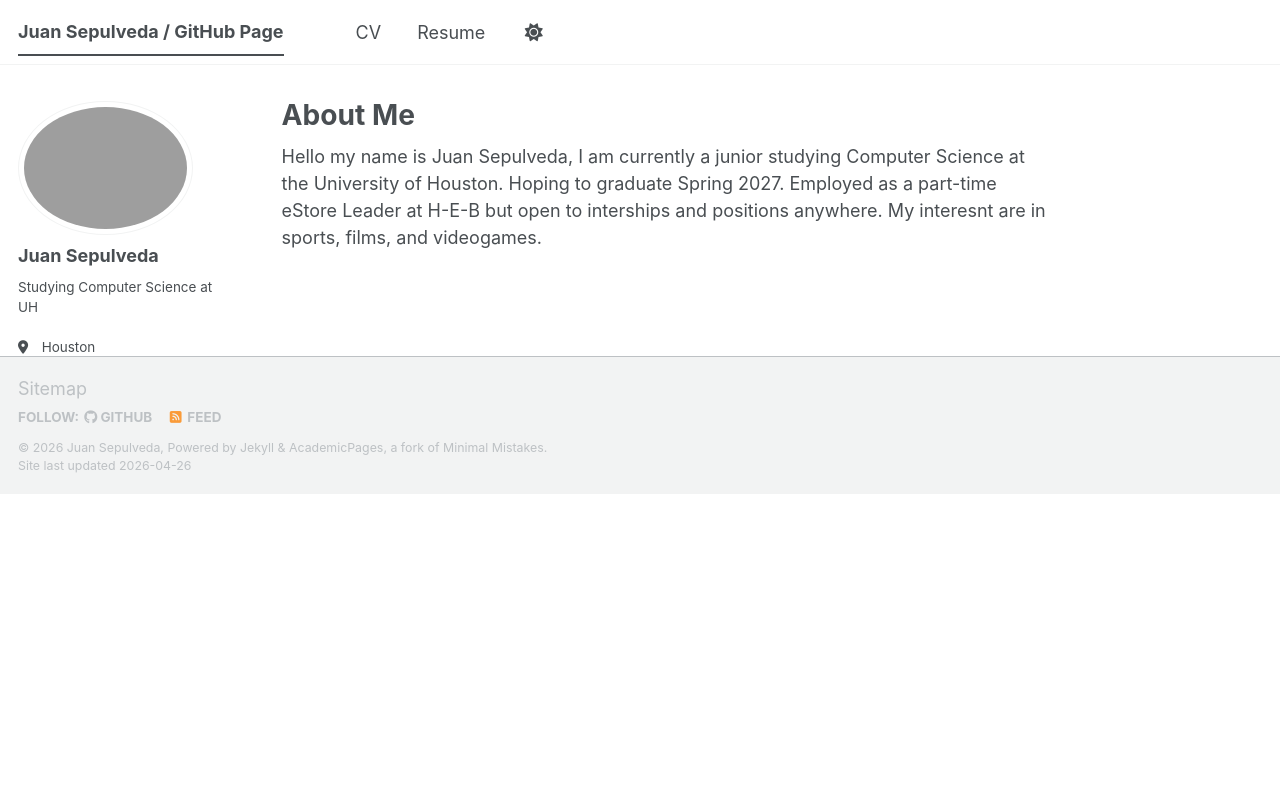
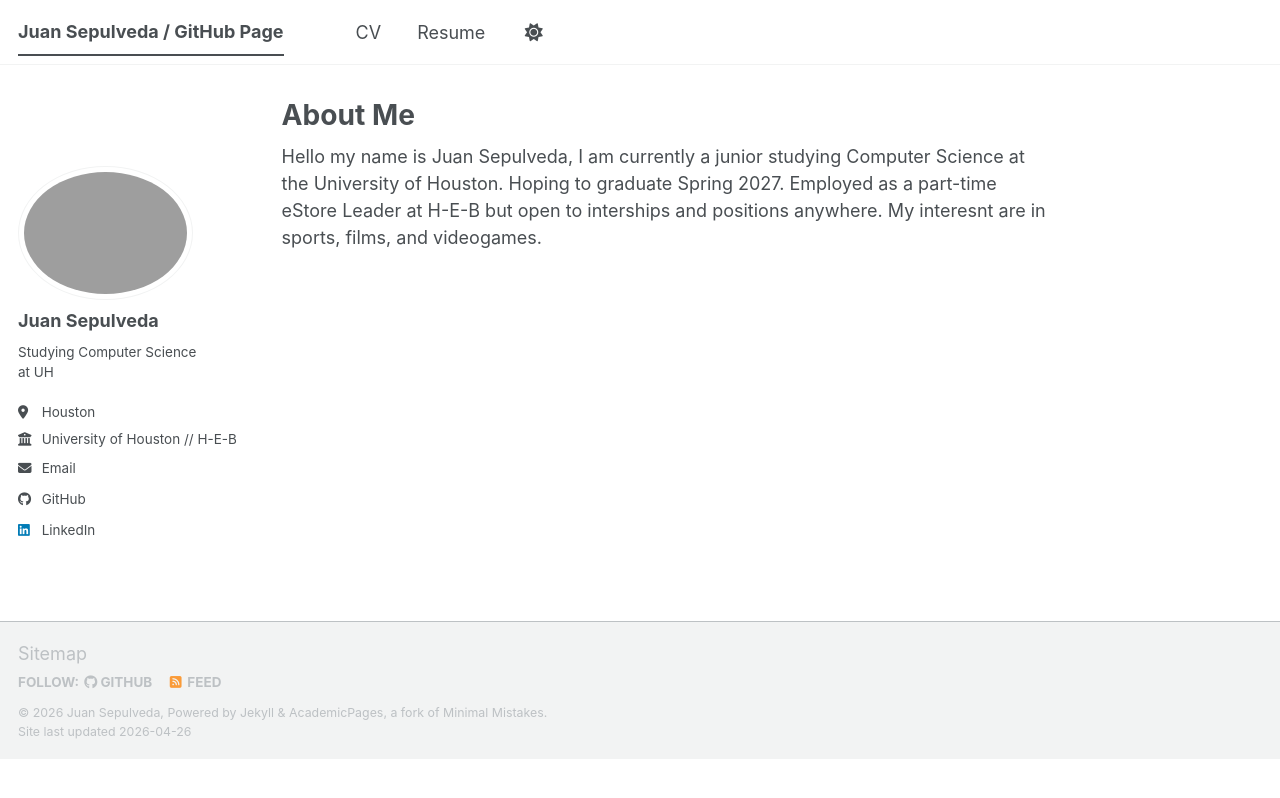
Before and after one commit to juan-3ep/juan-3ep.github.io, a Jekyll site: the page built from _pages/about.md, in a window 1280 px wide. Shown: the top 798 px of the page. Built offline with Jekyll 4.4.1, drawn with Linux system fonts in a browser that asks for light colours; a script bundle is joined from its source files by our own code; library files that are not in the unit come from our copies.

Commit message:
Fixed footer covering sidebar
Made sidebar no longer a fixed position

```diff
--- a/_sass/layout/_sidebar.scss
+++ b/_sass/layout/_sidebar.scss
@@ -18,9 +18,9 @@
   }
 
   @media screen and (min-width: $sidebar-screen-min-width) {
-    height: 100vh;
-    overflow-y: auto;               // Add scrollbar if the sidebar is too long
-    position: fixed;
+    // height: 100vh;
+    // overflow-y: auto;               // Add scrollbar if the sidebar is too long
+    // position: fixed;
     padding-top: $masthead-height;
   }
 
```
